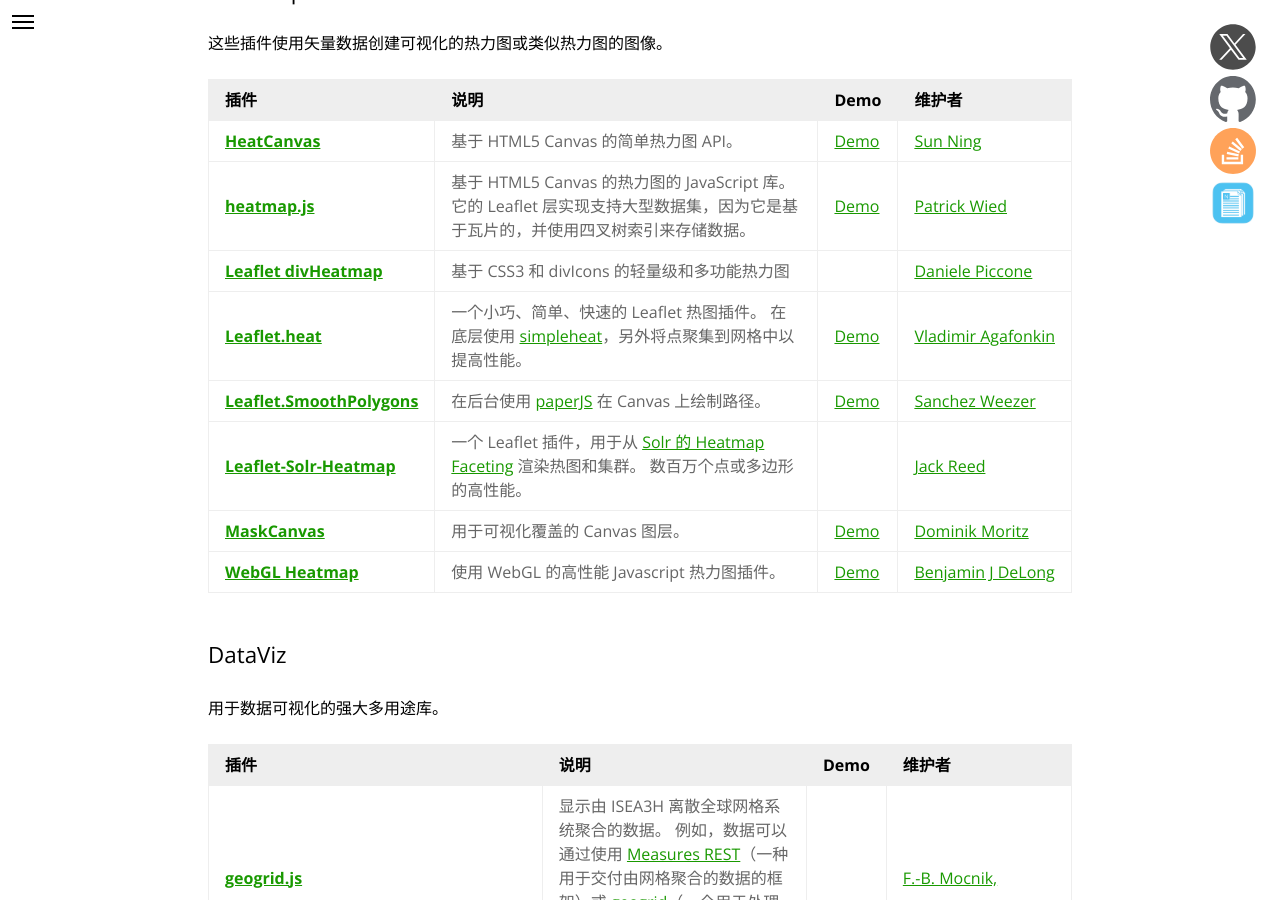
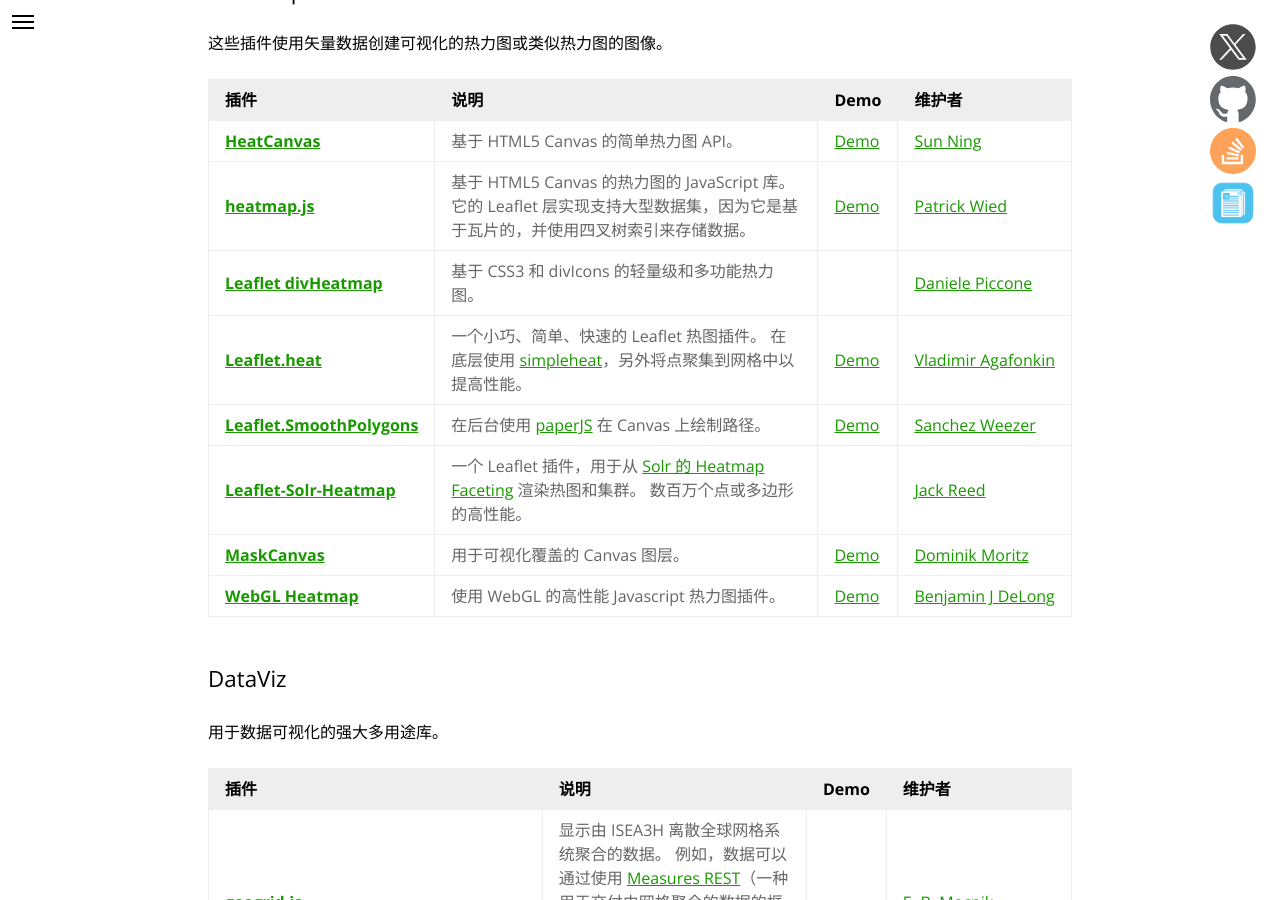
Before and after one commit to NICEXAI/leaflet_zh, a Jekyll site: the page built from plugins.md, in a window 1280 px wide and 900 px high, scrolled down 21262 px. Built offline with Jekyll 4.4.1, drawn with Linux system fonts in a browser that asks for light colours.

```diff
--- a/_plugins/heatmaps/leaflet-divheatmap.md
+++ b/_plugins/heatmaps/leaflet-divheatmap.md
@@ -9,4 +9,4 @@ compatible-v0:
 compatible-v1: true
 ---
 
-基于 CSS3 和 divIcons 的轻量级和多功能热力图
+基于 CSS3 和 divIcons 的轻量级和多功能热力图。
```
